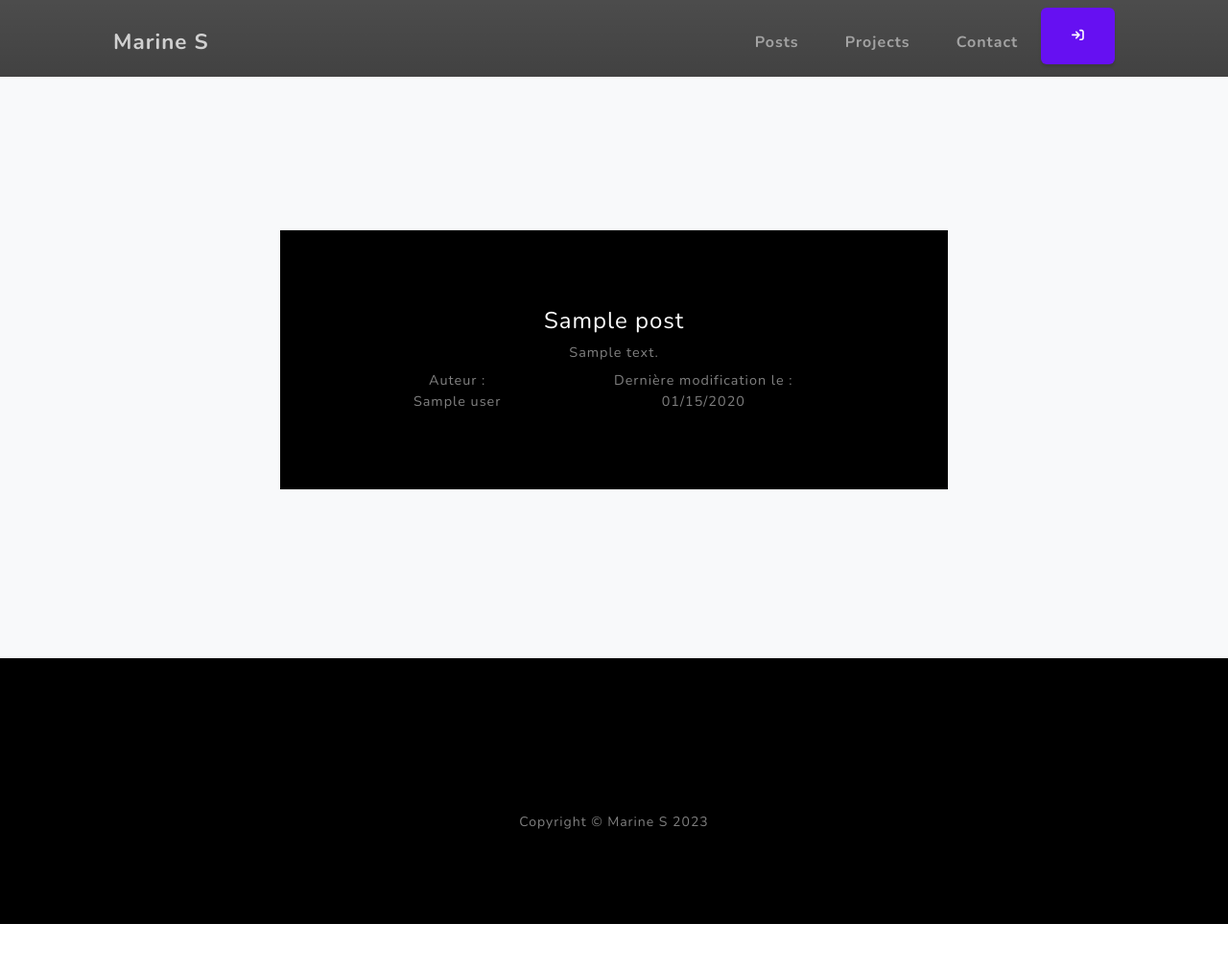
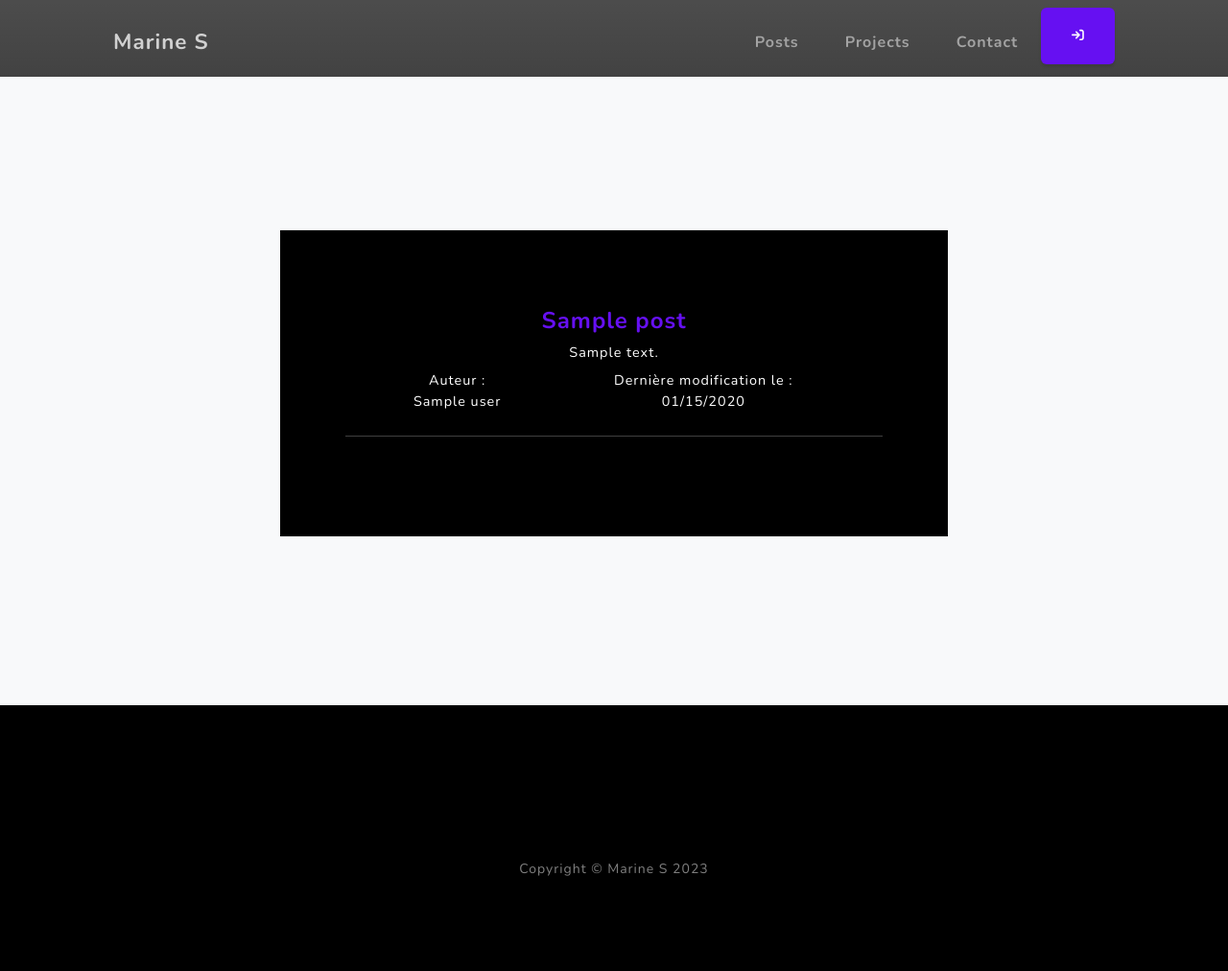
Before and after one commit to Marine-Sanson/ocprojet5, a PHP site: template src/view/posts.html.twig in a window 1280 px wide. Shown: the whole page at 96% size. Before the commit the page ends 963 px from the top, so only its background shows below. Run offline with PHP 8.4, Linux system fonts and the light colour scheme; the template is opened without the code that fills it: most values are stand-ins (such as "Sample title", 1, 10 or a date in 2020); some libraries are stand-ins or nearby versions.

Commit message:
way to one post page

```diff
--- a/src/service/Router.php
+++ b/src/service/Router.php
@@ -123,6 +123,7 @@ class Router
             case PostController::URL_ONE_POST :
                 $id = $route["param"];
                 $postController = PostController::getInstance($this->_templateEngine);
+
                 echo $postController->template->render($postController::ONEPOST_VIEW, ['id' => $id]);
                 break;
                 case UserController::URL:
--- a/src/view/posts.html.twig
+++ b/src/view/posts.html.twig
@@ -7,8 +7,8 @@
             <ul class="list-unstyled">
                 {% for post in posts %}
                     <div class="container px-4 px-lg-5">
-
                         <li>
+                            <a href="./post/{{post.id}}"  class="text-decoration-none">
                                 <div class="row gx-0 mb-5 mb-lg-0 justify-content-center">
                                     <div class="col-lg-2">
                                     </div>
@@ -17,14 +17,15 @@
                                             <div class="d-flex h-100">
                                                 <div class="project-text w-100 my-auto text-center
                                                             text-lg-left">
-                                                <h4 class="text-white">{{post.title|capitalize}}</h4>
-                                                <p class="my-2 text-white-50">{{ post.summary }}</p>
-                                                <div class="row text-white-50">
+                                                    <h4 class="text-primary fw-bolder">{{post.title|capitalize}}</h4>
+                                                    <p class="my-2 text-white">{{ post.summary }}</p>
+                                                    <div class="row text-white">
                                                         <span class="col-lg-1"></span>
                                                         <span class="col-lg-3">Auteur : {{ post.author|capitalize }}</span>
                                                         <span class="col-lg-1"></span>
                                                         <span class="col-lg-6 text-right">Dernière modification le : {{ post.lastUpdateDate_at|date("m/d/Y")}}</span>
                                                         <span class="col-lg-1"></span>
+                                                        <hr class="my-4">
                                                     </div>
                                                 </div>
                                             </div>
@@ -33,8 +34,8 @@
                                     <div class="col-lg-2">
                                     </div>
                                 </div>
+                            </a>
                         </li>
-
                     </div>
                 {% endfor %}
             </ul>
```
Lines whose indentation alone changed are shown as unchanged.
